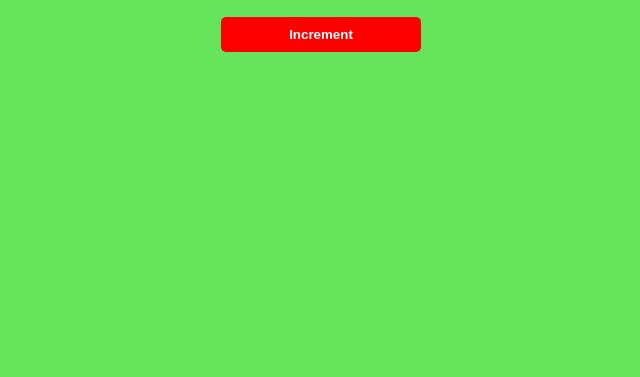
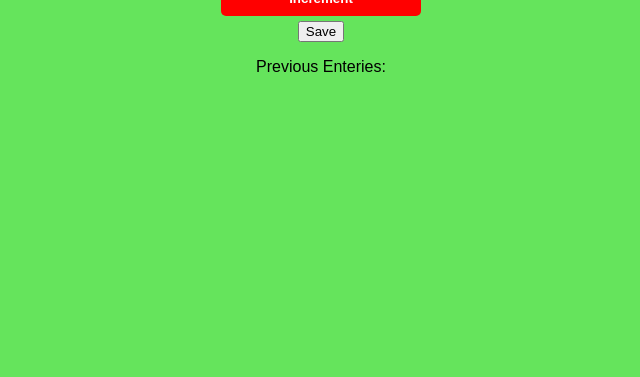
Before and after one commit to mukundangopalachary/incrementjs, a plain HTML site: page index.html in a window 1280 px wide. Shown: the part 439-816 px from the top of the page, without its empty margins (319-959 px from the left). Drawn offline with Linux system fonts and the light colour scheme.

Commit message:
update index.html

```diff
--- a/index.html
+++ b/index.html
@@ -9,6 +9,8 @@
 
         <!--Create a Increment Button-->
         <button class = "increment-button" id="increment-button" onclick="increment()">Increment</button>
+        <button class = "save-button" id="save-button" onclick="save()">Save</button>
+        <p id = "save-element">Previous Enteries: </p>
         <script src="index.js"></script>
     </body>
 
```
